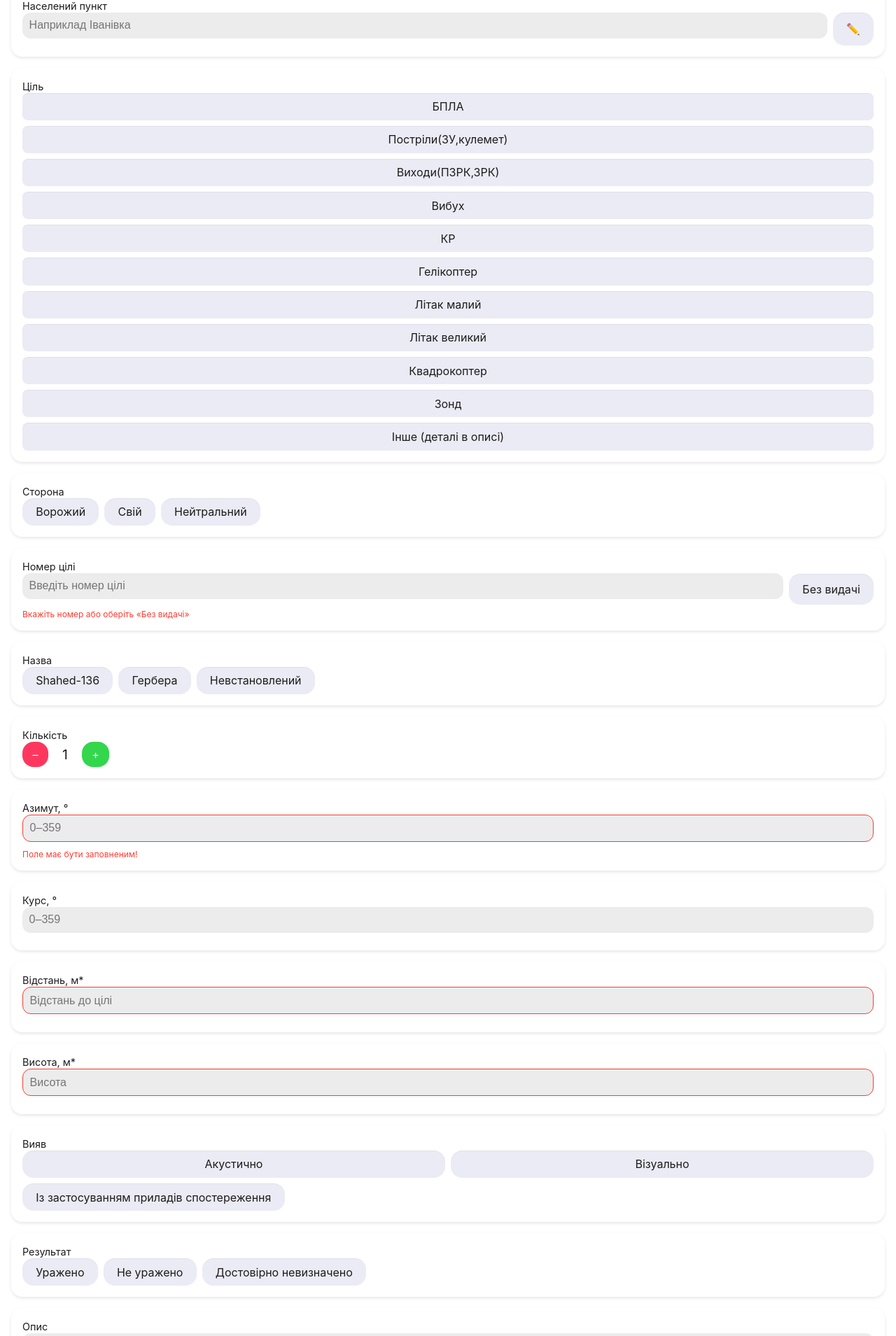
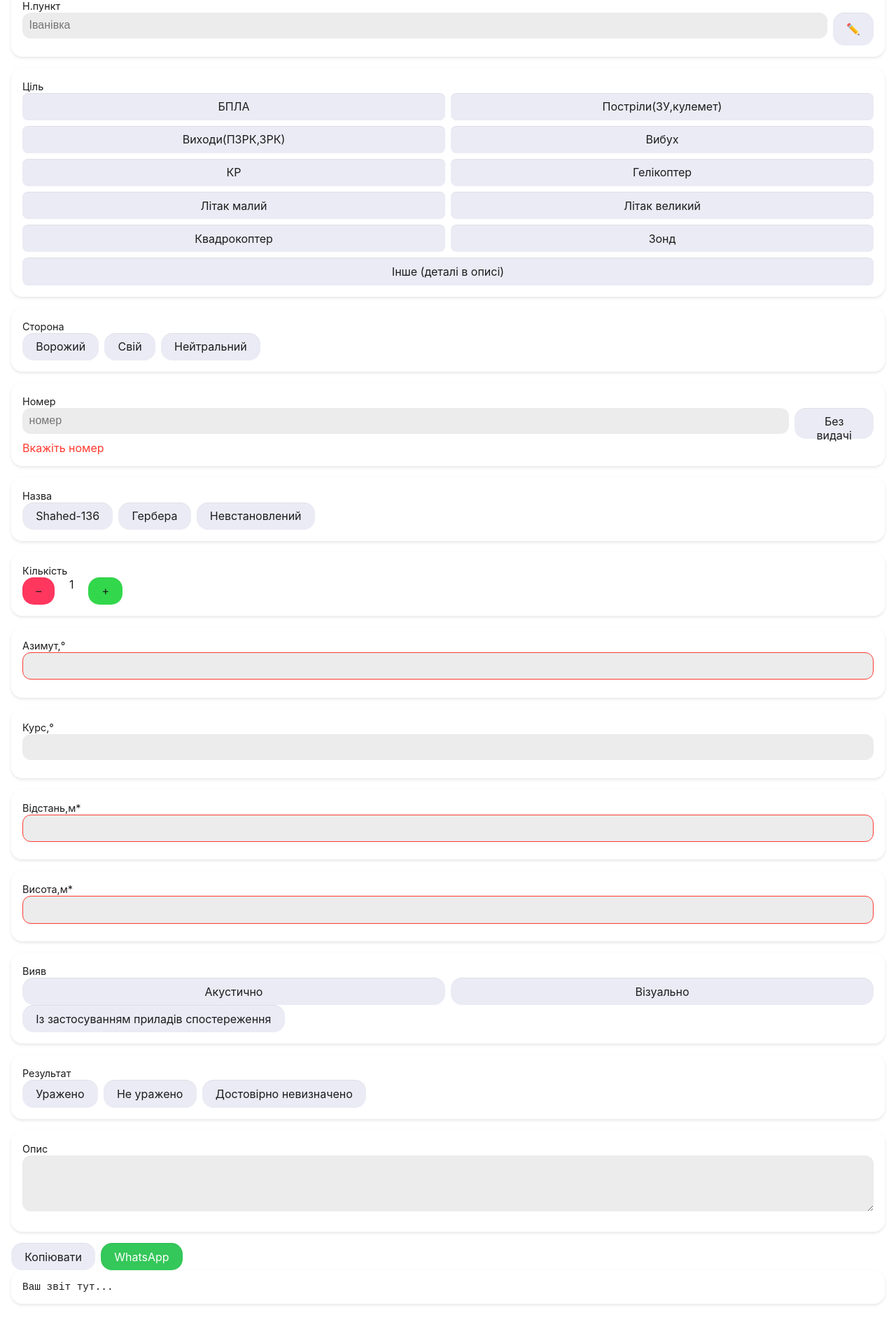
Before and after one commit to lolittajdm-alt/akviz0.2, a Next.js app: page / in a window 1280 px wide. Shown: the part 409-2318 px from the top of the page at 70% size. Built offline with nearby package versions, Linux system fonts and the light colour scheme.

Commit message:
Update index.js

```diff
--- a/pages/index.js
+++ b/pages/index.js
@@ -1,36 +1,20 @@
 import React, { useState, useEffect } from "react";
 
 // Системный шрифт iOS
-const systemFont = `-apple-system, BlinkMacSystemFont, "Segoe UI", Roboto, Oxygen, Ubuntu, Cantarell, "Open Sans", "Helvetica Neue", sans-serif`;
+const systemFont = `-apple-system, BlinkMacSystemFont, \"Segoe UI\", Roboto, Oxygen, Ubuntu, Cantarell, \"Open Sans\", \"Helvetica Neue\", sans-serif`;
 
 export default function Home() {
-  // ——— Состояние формы ———
   const [form, setForm] = useState({
-    sector: "",
-    subdivision: "",
-    position: "",
-    location: "",
-    time: "",
-    selectedGoals: [],
-    side: null,
-    targetNumber: "",
-    noIssue: false,
-    name: null,
-    quantity: 1,
-    azimuth: "",
-    course: "",
-    distance: "",
-    height: "",
-    detectionMethods: [],
-    result: null,
-    description: "",
+    sector: "", subdivision: "", position: "", location: "", time: "", selectedGoals: [],
+    side: null, targetNumber: "", noIssue: false, name: null, quantity: 1,
+    azimuth: "", course: "", distance: "", height: "", detectionMethods: [],
+    result: null, description: "",
   });
   const [showTopFields, setShowTopFields] = useState(true);
   const [locks, setLocks] = useState({ sector: false, subdivision: false, position: false, location: false });
   const [errors, setErrors] = useState({ distance: false, height: false });
+  const [isDarkMode, setIsDarkMode] = useState(false);
 
-  // ——— Тема (светлая/темная) ———
-  const [isDarkMode, setIsDarkMode] = useState(false);
   useEffect(() => {
     if (typeof window !== "undefined") {
       const saved = localStorage.getItem("theme");
@@ -41,35 +25,29 @@ export default function Home() {
   useEffect(() => {
     if (typeof window !== "undefined") localStorage.setItem("theme", isDarkMode ? "dark" : "light");
   }, [isDarkMode]);
-  const toggleTheme = () => setIsDarkMode(prev => !prev);
+  const toggleTheme = () => setIsDarkMode(v => !v);
 
-  // ——— Списки ———
   const goalsList = [
     "БПЛА", "Постріли(ЗУ,кулемет)", "Виходи(ПЗРК,ЗРК)", "Вибух", "КР",
     "Гелікоптер", "Літак малий", "Літак великий", "Квадрокоптер",
-    "Зонд", "Інше (деталі в описі)",
+    "Зонд", "Інше (деталі в описі)"
   ];
   const namesList = ["Shahed-136", "Гербера", "Невстановлений"];
 
-  // ——— Обновление времени ———
   useEffect(() => {
     const now = new Date();
-    setForm(f => ({
-      ...f,
-      time: now.toLocaleTimeString("uk-UA", { hour: "2-digit", minute: "2-digit" }),
-    }));
+    setForm(f => ({ ...f, time: now.toLocaleTimeString("uk-UA", { hour: "2-digit", minute: "2-digit" }) }));
   }, []);
 
-  // ——— Сохранение полей и блокировок ———
   useEffect(() => {
     if (typeof window !== "undefined") {
       const sf = localStorage.getItem("show_top_fields");
-      if (sf !== null) setShowTopFields(sf === "true");
+      if (sf != null) setShowTopFields(sf === "true");
       const l = localStorage.getItem("report_locks");
       if (l) setLocks(JSON.parse(l));
-      ["sector","subdivision","position","location"].forEach(key => {
-        const v = localStorage.getItem(`report_${key}`);
-        if (v !== null) setForm(f => ({ ...f, [key]: v }));
+      ["sector","subdivision","position","location"].forEach(k => {
+        const v = localStorage.getItem(`report_${k}`);
+        if (v != null) setForm(f => ({ ...f, [k]: v }));
       });
     }
   }, []);
@@ -80,7 +58,6 @@ export default function Home() {
     }
   }, [showTopFields, locks]);
 
-  // ——— Хендлеры и валидации ———
   const handleChange = e => {
     const { name, value } = e.target;
     if (locks[name]) return;
@@ -88,48 +65,42 @@ export default function Home() {
     if (["sector","subdivision","position","location"].includes(name))
       localStorage.setItem(`report_${name}`, value);
   };
-  const toggleLock = field => setLocks(l => ({ ...l, [field]: !l[field] }));
+  const toggleLock = f => setLocks(l => ({ ...l, [f]: !l[f] }));
   const toggleGoal = g => setForm(f => ({
     ...f,
     selectedGoals: f.selectedGoals.includes(g)
-      ? f.selectedGoals.filter(x => x !== g)
+      ? f.selectedGoals.filter(x => x!==g)
       : [...f.selectedGoals, g]
   }));
-  const selectSide = s => setForm(f => ({ ...f, side: f.side === s ? null : s }));
+  const selectSide = s => setForm(f => ({ ...f, side: f.side===s?null:s }));
   const selectName = n => setForm(f => ({ ...f, name: n }));
-  const changeQuantity = d => setForm(f => ({ ...f, quantity: Math.max(1, f.quantity + d) }));
-  const onFieldNumeric = (fieldName, max=3) => e => {
-    const digits = e.target.value.replace(/\D/g, "").slice(0, max);
-    setForm(f => ({ ...f, [fieldName]: digits }));
-    setErrors(err => ({ ...err, [fieldName]: !/^\d+$/.test(digits) }));
+  const changeQuantity = d => setForm(f => ({ ...f, quantity: Math.max(1,f.quantity+d) }));
+  const onFieldNumeric = (field,max=3) => e => {
+    const d = e.target.value.replace(/\D/g, "").slice(0,max);
+    setForm(f => ({ ...f, [field]: d }));
+    setErrors(err => ({ ...err, [field]: !/^\d+$/.test(d) }));
   };
   const toggleDetection = m => setForm(f => ({
     ...f,
     detectionMethods: f.detectionMethods.includes(m)
-      ? f.detectionMethods.filter(x => x !== m)
-      : [...f.detectionMethods, m]
+      ? f.detectionMethods.filter(x=>x!==m)
+      : [...f.detectionMethods,m]
   }));
 
-  // ——— Генератор отчёта, копирование и WhatsApp ———
-  const generateReportText = () => "Ваш звіт тут...";
-  const copyReport = () => navigator.clipboard.writeText(generateReportText());
-  const openWhatsApp = () => {
-    const text = encodeURIComponent(generateReportText());
-    window.open(`whatsapp://send?text=${text}`, "_blank");
-  };
+  const genText = () => "Ваш звіт тут...";
+  const copyReport = () => navigator.clipboard.writeText(genText());
+  const openWhatsApp = () => window.open(`whatsapp://send?text=${encodeURIComponent(genText())}`);
 
-  // ——— Стили iOS ———
-  const iosContainer = { fontFamily: systemFont, minHeight: "100vh", padding: "1rem", background: isDarkMode?"#1C1C1E":"#FFFFFF", color: isDarkMode?"#F2F2F7":"#1C1C1E", transition: "background 0.3s, color 0.3s" };
-  const iosCard = { background: isDarkMode?"rgba(44,44,46,0.9)":"rgba(255,255,255,0.8)", borderRadius: "16px", padding: "1rem", marginBottom: "1rem", boxShadow: isDarkMode?"0 2px 4px rgba(0,0,0,0.6)":"0 2px 4px rgba(0,0,0,0.1)", transition: "background 0.3s, box-shadow 0.3s" };
-  const iosButton = { padding: "0.6rem 1.2rem", fontSize: "1rem", borderRadius: "16px", border: "none", fontFamily: systemFont, cursor: "pointer", background: isDarkMode?"#3A3A3C":"#EBEBF5", color: isDarkMode?"#F2F2F7":"#1C1C1E", boxShadow: isDarkMode?"inset 0 1px 0 rgba(255,255,255,0.1)":"inset 0 1px 0 rgba(0,0,0,0.05)", transition: "background 0.3s, color 0.3s" };
-  const iosLabel = { fontSize: "0.9rem", marginBottom: "0.3rem" };
-  const iosInput = { width: "100%", padding: "0.6rem", borderRadius: "12px", border: "none", backgroundColor: isDarkMode?"#2C2C2E":"#ECECEC", fontSize: "1rem", marginBottom: "0.6rem", transition: "background 0.3s, color 0.3s" };
-  const switchContainer={width:"2.6rem",height:"1.4rem",borderRadius:"1rem",background: isDarkMode?"#48484A":"#E5E5EA",padding:"2px",display:"flex",alignItems:"center",cursor:"pointer",transition:"background 0.3s"};
+  const iosContainer = { fontFamily:systemFont,minHeight:"100vh",padding:"1rem",background:isDarkMode?"#1C1C1E":"#FFFFFF",color:isDarkMode?"#F2F2F7":"#1C1C1E",transition:"background 0.3s,color 0.3s" };
+  const iosCard = { background:isDarkMode?"rgba(44,44,46,0.9)":"rgba(255,255,255,0.8)",borderRadius:"16px",padding:"1rem",marginBottom:"1rem",boxShadow:isDarkMode?"0 2px 4px rgba(0,0,0,0.6)":"0 2px 4px rgba(0,0,0,0.1)",transition:"background 0.3s,box-shadow 0.3s" };
+  const iosButton = { padding:"0.6rem 1.2rem",fontSize:"1rem",borderRadius:"16px",border:"none",fontFamily:systemFont,cursor:"pointer",background:isDarkMode?"#3A3A3C":"#EBEBF5",color:isDarkMode?"#F2F2F7":"#1C1C1E",boxShadow:isDarkMode?"inset 0 1px 0 rgba(255,255,255,0.1)":"inset 0 1px 0 rgba(0,0,0,0.05)",transition:"background 0.3s,color 0.3s" };
+  const iosLabel = { fontSize:"0.9rem",marginBottom:"0.3rem" };
+  const iosInput = { width:"100%",padding:"0.6rem",borderRadius:"12px",border:"none",backgroundColor:isDarkMode?"#2C2C2E":"#ECECEC",fontSize:"1rem",marginBottom:"0.6rem",transition:"background 0.3s,color 0.3s" };
+  const switchContainer={width:"2.6rem",height:"1.4rem",borderRadius:"1rem",background:isDarkMode?"#48484A":"#E5E5EA",padding:"2px",display:"flex",alignItems:"center",cursor:"pointer",transition:"background 0.3s"};
   const switchThumb={width:"1rem",height:"1rem",borderRadius:"50%",background:"#FFFFFF",transform:isDarkMode?"translateX(1.2rem)":"translateX(0)",transition:"transform 0.3s"};
 
   return (
     <div style={iosContainer}>
-      {/* Заголовок */}
       <div style={{...iosCard,display:"flex",justifyContent:"space-between",alignItems:"center"}}>
         <h1 style={{margin:0,fontSize:"1.4rem"}}>АкВіз 2.0</h1>
         <div style={{display:"flex",alignItems:"center",gap:"1rem"}}>
@@ -137,61 +108,20 @@ export default function Home() {
           <button onClick={()=>window.location.reload()} style={{...iosButton,background:"#8E8E93",color:"#FFFFFF"}}>Оновити</button>
         </div>
       </div>
-
-      {/* Toggle visibility of the first four fields (Sector, Subdivision, Position, Location) */}
-      {/* Скрыть/показати поля */}
-      <div style={{ ...iosCard }}>
-        <button
-          onClick={() => setShowTopFields(prev => !prev)}
-          style={{ ...iosButton, width: "100%" }}
-        >
-          {showTopFields ? "Приховати поля" : "Показати поля"}
-        </button>
+      <div style={iosCard}>
+        <button onClick={()=>setShowTopFields(p=>!p)} style={{...iosButton,width:"100%"}}>{showTopFields?"Приховати поля":"Показати поля"}</button>
       </div>
-
-      {showTopFields&&(
-        <div style={iosCard}>
-          {/* Сектор */}
-          <label style={iosLabel}>Сектор</label>
-          <div style={{display:"flex",gap:"0.5rem"}}>
-            <input name="sector" value={form.sector} onChange={handleChange} style={iosInput} placeholder="Наприклад ЦОП" />
-            <button onClick={()=>toggleLock("sector")} style={iosButton}>{locks.sector?"🔒":"✏️"}</button>
-          </div>
-
-          {/* Підрозділ */}
-          <label style={iosLabel}>Підрозділ</label>
-          <div style={{display:"flex",gap:"0.5rem"}}>
-            <input name="subdivision" value={form.subdivision} onChange={handleChange} style={iosInput} placeholder="Наприклад 3 ОТБр" />
-            <button onClick={()=>toggleLock("subdivision")} style={iosButton}>{locks.subdivision?"🔒":"✏️"}</button>
-          </div>
-
-          {/* Позиція */}
-          <label style={iosLabel}>Позиція</label>
-          <div style={{display:"flex",gap:"0.5rem"}}>
-            <input name="position" value={form.position} onChange={handleChange} style={iosInput} placeholder="Наприклад МВГ Халк" />
-            <button onClick={()=>toggleLock("position")} style={iosButton}>{locks.position?"🔒":"✏️"}</button>
-          </div>
-
-          {/* Населений пункт */}
-          <label style={iosLabel}>Населений пункт</label>
-          <div style={{display:"flex",gap:"0.5rem"}}>
-            <input name="location" value={form.location} onChange={handleChange} style={iosInput} placeholder="Наприклад Іванівка" />
-            <button onClick={()=>toggleLock("location")} style={iosButton}>{locks.location?"🔒":"✏️"}</button>
-          </div>
-        </div>
-      )}
-
-      {/* Ціль */}
+      {showTopFields&&<div style={iosCard}><label style={iosLabel}>Сектор</label><div style={{display:"flex",gap:"0.5rem"}}><input name="sector" value={form.sector} onChange={handleChange} style={iosInput} placeholder="ЦОП"/><button onClick={()=>toggleLock("sector")} style={iosButton}>{locks.sector?"🔒":"✏️"}</button></div><label style={iosLabel}>Підрозділ</label><div style={{display:"flex",gap:"0.5rem"}}><input name="subdivision" value={form.subdivision} onChange={handleChange} style={iosInput} placeholder="3 ОТБр"/><button onClick={()=>toggleLock("subdivision")} style={iosButton}>{locks.subdivision?"🔒":"✏️"}</button></div><label style={iosLabel}>Позиція</label><div style={{display:"flex",gap:"0.5rem"}}><input name="position" value={form.position} onChange={handleChange} style={iosInput} placeholder="МВГ Халк"/><button onClick={()=>toggleLock("position")} style={iosButton}>{locks.position?"🔒":"✏️"}</button></div><label style={iosLabel}>Н.пункт</label><div style={{display:"flex",gap:"0.5rem"}}><input name="location" value={form.location} onChange={handleChange} style={iosInput} placeholder="Іванівка"/><button onClick={()=>toggleLock("location")} style={iosButton}>{locks.location?"🔒":"✏️"}</button></div></div>}
       <div style={iosCard}>
         <label style={iosLabel}>Ціль</label>
-        <div style={{display:"flex",flexWrap:"wrap",gap:"0.5rem"}}>
-          {goalsList.map(goal => (
+        <div style={{ display: "flex", flexWrap: "wrap", gap: "0.5rem" }}>
+          {goalsList.map((goal) => (
             <button
               key={goal}
               onClick={() => toggleGoal(goal)}
               style={{
                 ...iosButton,
-              width: "100%",
+                flex: "1 1 calc(50% - 0.5rem)",
                 background: form.selectedGoals.includes(goal)
                   ? "#32D74B"
                   : isDarkMode
@@ -210,113 +140,19 @@ export default function Home() {
           ))}
         </div>
       </div>
-
-      {/* Сторона */}
-      <div style={iosCard}>
-        <label style={iosLabel}>Сторона</label>
-        <div style={{display:"flex",gap:"0.5rem"}}>
-          {["Ворожий","Свій","Нейтральний"].map(s=>(
-            <button key={s} onClick={()=>selectSide(s)} style={{...iosButton,background:form.side===s?"#32D74B":"#EBEBF5",color:form.side===s?"#fff":"#1C1C1E"}}>{s}</button>
-          ))}
-        </div>
-      </div>
-
-      {/* Номер цілі */}
-      {!form.noIssue&&(
-        <div style={iosCard}>
-          <label style={iosLabel}>Номер цілі</label>
-          <div style={{display:"flex",gap:"0.5rem",alignItems:"center"}}>
-            <input name="targetNumber" value={form.targetNumber} onChange={handleChange} style={iosInput} placeholder="Введіть номер цілі" />
-            <button onClick={()=>setForm(f=>({...f,noIssue:true,targetNumber:""}))} style={{...iosButton,height:"44px",whiteSpace:"nowrap"}}>Без видачі</button>
-          </div>
-          {form.targetNumber.trim()===""&&<div style={{color:"#FF3B30",fontSize:"0.75rem",marginTop:"0.25rem"}}>Вкажіть номер або оберіть «Без видачі»</div>}
-        </div>
-      )}
-
-      {/* Назва */}
-      <div style={iosCard}>
-        <label style={iosLabel}>Назва</label>
-        <div style={{display:"flex",gap:"0.5rem"}}>
-          {namesList.map(n=>(
-            <button key={n} onClick={()=>selectName(n)} style={{...iosButton,background:form.name===n?"#32D74B":"#EBEBF5",color:form.name===n?"#fff":"#1C1C1E"}}>{n}</button>
-          ))}
-        </div>
-      </div>
-
-      {/* Кількість */}
-      <div style={iosCard}>
-        <label style={iosLabel}>Кількість</label>
-        <div style={{display:"flex",gap:"0.5rem",alignItems:"center"}}>
-          <button onClick={()=>changeQuantity(-1)} style={{...iosButton,padding:"0.5rem 0.9rem",background:"#FF375F",color:"#fff"}} disabled={form.quantity<=1}>–</button>
-          <span style={{fontSize:"1.2rem",width:"2rem",textAlign:"center"}}>{form.quantity}</span>
-          <button onClick={()=>changeQuantity(1)} style={{...iosButton,padding:"0.5rem 0.9rem",background:"#32D74B",color:"#fff"}}>+</button>
-        </div>
-      </div>
-
-      {/* Азимут */}
-      <div style={iosCard}>
-        <label style={iosLabel}>Азимут, °</label>
-        <input type="text" inputMode="numeric" value={form.azimuth} onChange={onFieldNumeric("azimuth")} style={{...iosInput,border:form.azimuth.trim()===""?"1px solid #FF3B30":"1px solid transparent"}} placeholder="0–359" />
-        {form.azimuth.trim()===""&&<div style={{color:"#FF3B30",fontSize:"0.75rem"}}>Поле має бути заповненим!</div>}
-      </div>
-
-      {/* Курс */}
-      <div style={iosCard}>
-        <label style={iosLabel}>Курс, °</label>
-        <input type="text" inputMode="numeric" value={form.course} onChange={onFieldNumeric("course")} style={iosInput} placeholder="0–359" />
-      </div>
-
-      {/* Відстань */}
-      <div style={iosCard}>
-        <label style={iosLabel}>Відстань, м*</label>
-        <input type="text" inputMode="numeric" value={form.distance} onChange={onFieldNumeric("distance")} style={{...iosInput,border:form.distance.trim()===""||errors.distance?"1px solid #FF3B30":"1px solid transparent"}} placeholder="Відстань до цілі" />
-        {errors.distance&&<div style={{color:"#FF3B30",fontSize:"0.75rem"}}>Поле має бути заповненим!</div>}
-      </div>
-
-      {/* Висота */}
-      <div style={iosCard}>
-        <label style={iosLabel}>Висота, м*</label>
-        <input type="text" inputMode="numeric" value={form.height} onChange={onFieldNumeric("height")} style={{...iosInput,border:form.height.trim()===""||errors.height?"1px solid #FF3B30":"1px solid transparent"}} placeholder="Висота" />
-        {errors.height&&<div style={{color:"#FF3B30",fontSize:"0.75rem"}}>Поле має бути заповненим!</div>}
-      </div>
-
-      {/* Вияв */}
-      <div style={iosCard}>
-        <label style={iosLabel}>Вияв</label>
-        <div style={{display:"flex",gap:"0.5rem",marginBottom:"0.5rem"}}>
-          {["Акустично","Візуально"].map(m=>(
-            <button key={m} onClick={()=>toggleDetection(m)} style={{...iosButton,flex:1,background:form.detectionMethods.includes(m)?"#32D74B":"#EBEBF5",color:form.detectionMethods.includes(m)?"#fff":"#1C1C1E"}}>{m}</button>
-          ))}
-        </div>
-        <button onClick={()=>toggleDetection("Із застосуванням приладів спостереження")} style={{...iosButton,background:form.detectionMethods.includes("Із застосуванням приладів спостереження")?"#32D74B":"#EBEBF5",color:form.detectionMethods.includes("Із застосуванням приладів спостереження")?"#fff":"#1C1C1E"}}>Із застосуванням приладів спостереження</button>
-      </div>
-
-      {/* Результат */}
-      <div style={iosCard}>
-        <label style={iosLabel}>Результат</label>
-        <div style={{display:"flex",gap:"0.5rem"}}>
-          {["Уражено","Не уражено","Достовірно невизначено"].map(r=>(
-            <button key={r} onClick={()=>setForm(f=>({...f,result:r}))} style={{...iosButton,background:form.result===r?"#32D74B":"#EBEBF5",color:form.result===r?"#fff":"#1C1C1E"}}>{r}</button>
-          ))}
-        </div>
-      </div>
-
-      {/* Опис */}
-      <div style={iosCard}>
-        <label style={iosLabel}>Опис</label>
-        <textarea name="description" value={form.description} onChange={handleChange} placeholder="Додаткова інформація" style={{...iosInput,height:"80px"}} />
-      </div>
-
-      {/* Кнопки Копіювати/WhatsApp */}
-      <div style={{display:"flex",gap:"0.5rem",marginBottom:"2rem"}}>
-        <button onClick={copyReport} style={iosButton}>Копіювати</button>
-        <button onClick={openWhatsApp} style={{...iosButton,background:"#34C759",color:"#fff"}}>WhatsApp</button>
-      </div>
-
-      {/* Отчет */}
-      <div style={iosCard}>
-        <pre style={{whiteSpace:"pre-wrap",fontSize:"0.9rem"}}>{generateReportText()}</pre>
-      </div>
+      <div style={iosCard}><label style={iosLabel}>Сторона</label><div style={{display:"flex",gap:"0.5rem"}}>{["Ворожий","Свій","Нейтральний"].map(s=><button key={s} onClick={()=>selectSide(s)} style={{...iosButton,background:form.side===s?"#32D74B":"#EBEBF5",color:form.side===s?"#fff":"#1C1C1E"}}>{s}</button>)}</div></div>
+      {!form.noIssue&&<div style={iosCard}><label style={iosLabel}>Номер</label><div style={{display:"flex",gap:"0.5rem"}}><input name="targetNumber" value={form.targetNumber} onChange={handleChange} style={iosInput} placeholder="номер"/><button onClick={()=>setForm(f=>({...f,noIssue:true,targetNumber:""}))} style={{...iosButton,height:"44px"}}>Без видачі</button></div>{!form.targetNumber&&<div style={{color:"#FF3B30"}}>Вкажіть номер</div>}</div>}
+      <div style={iosCard}><label style={iosLabel}>Назва</label><div style={{display:"flex",gap:"0.5rem"}}>{namesList.map(n=><button key={n} onClick={()=>selectName(n)} style={{...iosButton,background:form.name===n?"#32D74B":"#EBEBF5",color:form.name===n?"#fff":"#1C1C1E"}}>{n}</button>)}</div></div>
+      <div style={iosCard}><label style={iosLabel}>Кількість</label><div style={{display:"flex",gap:"0.5rem"}}><button onClick={()=>changeQuantity(-1)} style={{...iosButton,background:"#FF375F"}} disabled={form.quantity<=1}>–</button><span style={{width:"2rem",textAlign:"center"}}>{form.quantity}</span><button onClick={()=>changeQuantity(1)} style={{...iosButton,background:"#32D74B"}}>+</button></div></div>
+      <div style={iosCard}><label style={iosLabel}>Азимут,°</label><input value={form.azimuth} onChange={onFieldNumeric("azimuth")} style={{...iosInput,border:!form.azimuth?"1px solid #FF3B30":""}}/></div>
+      <div style={iosCard}><label style={iosLabel}>Курс,°</label><input value={form.course} onChange={onFieldNumeric("course")} style={iosInput}/></div>
+      <div style={iosCard}><label style={iosLabel}>Відстань,м*</label><input value={form.distance} onChange={onFieldNumeric("distance")} style={{...iosInput,border:!form.distance||errors.distance?"1px solid #FF3B30":""}}/></div>
+      <div style={iosCard}><label style={iosLabel}>Висота,м*</label><input value={form.height} onChange={onFieldNumeric("height")} style={{...iosInput,border:!form.height||errors.height?"1px solid #FF3B30":""}}/></div>
+      <div style={iosCard}><label style={iosLabel}>Вияв</label><div style={{display:"flex",gap:"0.5rem"}}>{["Акустично","Візуально"].map(m=><button key={m} onClick={()=>toggleDetection(m)} style={{...iosButton,flex:1,background:form.detectionMethods.includes(m)?"#32D74B":"#EBEBF5"}}>{m}</button>)}</div><button onClick={()=>toggleDetection("Із застосуванням приладів спостереження")} style={iosButton}>Із застосуванням приладів спостереження</button></div>
+      <div style={iosCard}><label style={iosLabel}>Результат</label><div style={{display:"flex",gap:"0.5rem"}}>{["Уражено","Не уражено","Достовірно невизначено"].map(r=><button key={r} onClick={()=>setForm(f=>({...f,result:r}))} style={{...iosButton,background:form.result===r?"#32D74B":"#EBEBF5"}}>{r}</button>)}</div></div>
+      <div style={iosCard}><label style={iosLabel}>Опис</label><textarea value={form.description} onChange={handleChange} style={{...iosInput,height:"80px"}}/></div>
+      <div style={{display:"flex",gap:"0.5rem"}}><button onClick={copyReport} style={iosButton}>Копіювати</button><button onClick={openWhatsApp} style={{...iosButton,background:"#34C759",color:"#fff"}}>WhatsApp</button></div>
+      <div style={iosCard}><pre style={{whiteSpace:"pre-wrap",fontSize:"0.9rem"}}>{genText()}</pre></div>
     </div>
   );
 }
```
Lines whose indentation alone changed are shown as unchanged.
